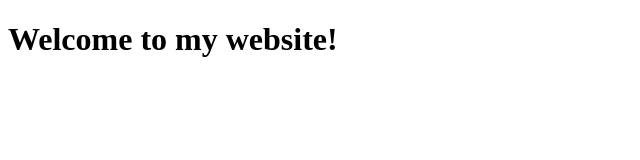
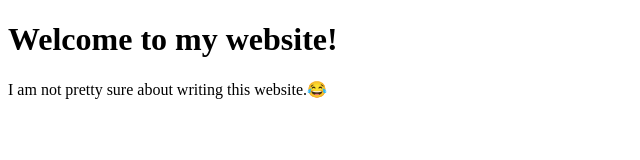
Before and after one commit to IvanIsNotAvailable/Sidenavbar, a plain HTML site: page main.html in a window 1280 px wide. Shown: the whole page, without its empty margins (0-640 px from the left). Drawn offline with Linux system fonts and the light colour scheme.

Commit message:
add paragraph

```diff
--- a/main.html
+++ b/main.html
@@ -8,6 +8,6 @@
 </head>
 <body>
 	<h1>Welcome to my website!</h1>
-
+	<p>I am not pretty sure about writing this website.😂</p>
 </body>
 </html>
```
